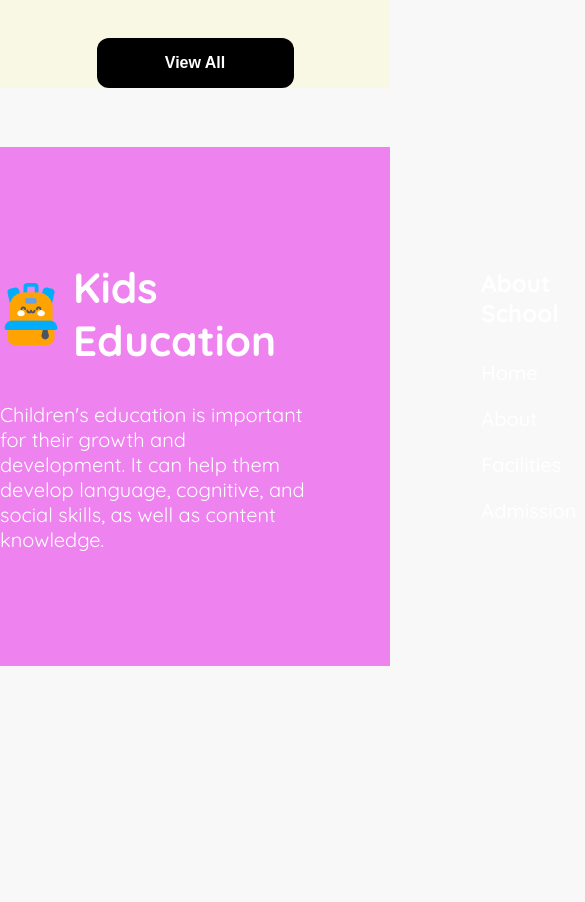
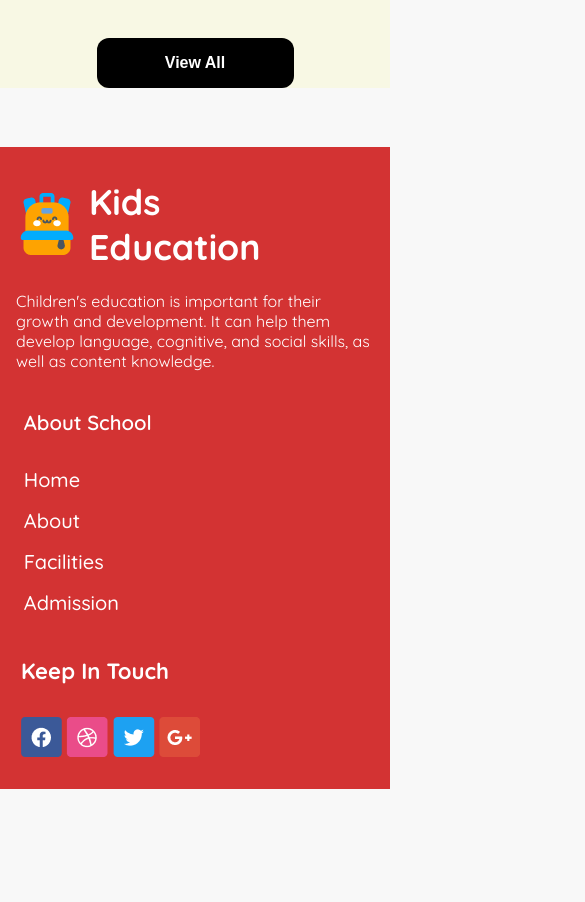
Before and after one commit to Avijithpaul/my-2ed-assignment, a plain HTML site: page index.html in a window 390 px wide. Shown: the part 2840-3742 px from the top of the page, 585 px wide, since content can reach past the window. Before the commit the page ends 3506 px from the top, so only its background shows below. Drawn offline with Linux system fonts and the light colour scheme.

Commit message:
footer responsive complete

```diff
--- a/styles/index-style.css
+++ b/styles/index-style.css
@@ -304,7 +304,7 @@
 
 /* footer styles */
 .footer{
-    background-color:violet;
+    background-color: rgb(211, 51, 51);
     height: 519px;
     display: flex;
     align-items: center;
@@ -463,6 +463,76 @@
     .story-container{
         margin-bottom: -145px;
     }
+    /* footer styles */
 
 
+    .footer{
+        background-color: rgb(211, 51, 51);
+        height: 642px;
+        /* display: flex; */
+        /* align-items: center; */
+    }
+    .foot{
+        flex-direction: column;
+        margin: 0 auto;
+        height: 100%;
+        width: 100%;
+        margin-top:65px ;
+
+    }
+    .kids{
+        width: 358px;
+        height: 172px;
+    }
+    .foot-logo{
+        padding-bottom: 22px;
+        gap: 11px;
+    }
+
+
+    .footer-title{
+        font-size: 2.23rem;
+    }
+    .footer-descripe{
+        font-size: 1rem;
+    }
+    .About{
+        height: 188px;
+        margin-top:-29%;
+        margin-left: -55%;
+        margin-bottom: 0px;
+    }
+    .about{
+        font-size: 1.27rem;
+        font-weight: 600;
+
+        padding-bottom: 32px;
+    }
+    .footer-links{
+    }
+    .foot-item{
+        list-style: none;
+        padding-bottom: 16px;
+
+    }
+    .foot-link{
+        color: #FFFFFF;
+        text-decoration: none;
+        font-size: 1.25rem;
+        font-weight: 500;
+    }
+    .foot-icon{
+        gap: 10px;
+    }
+    .touch{
+        margin-top: -29%;
+        /* padding-bottom:  21px; */
+        margin-left: -43%;
+    }
+    .keep{
+        font-size: 1.38rem;
+        font-weight: 700;
+        padding-bottom: 32px;
+        color: #FFFFFF;
+    }
 }
```
